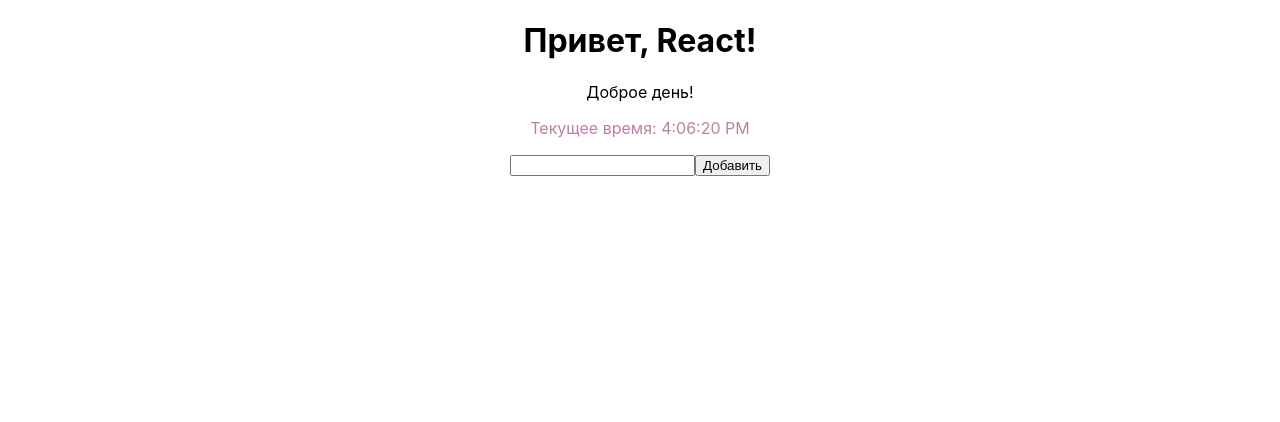
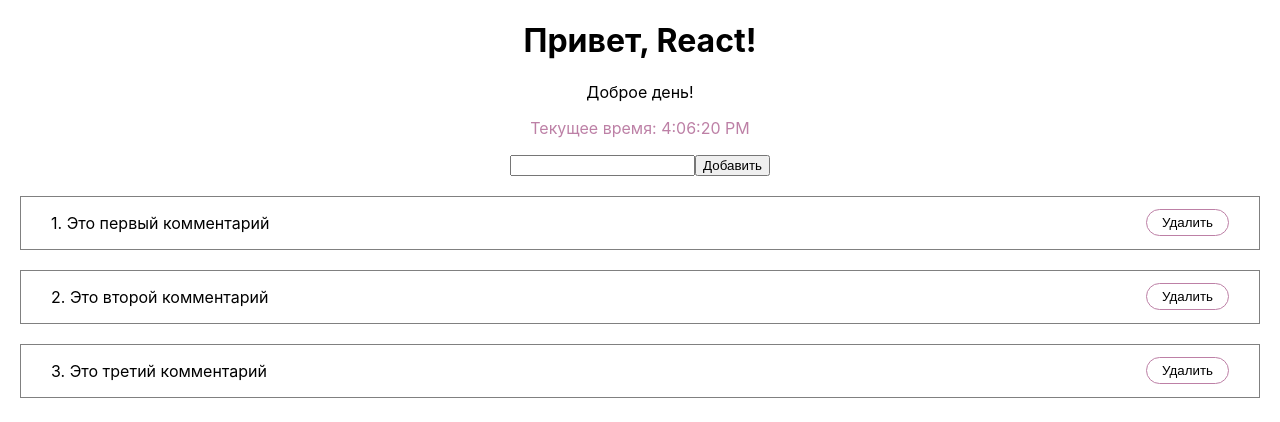
Before and after one commit to roofi-g/react, a React (Create React App) app in the folder my-first-react-app/: page / in a window 1280 px wide. Shown: the top 422 px of the page. Built offline with nearby package versions, Linux system fonts and the light colour scheme.

Commit message:
added component CommentsList

```diff
--- a/my-first-react-app/src/App.js
+++ b/my-first-react-app/src/App.js
@@ -4,6 +4,7 @@ import Counter from "./components/Counter/Counter";
 import TextInput from "./components/TextInput/TextInput";
 import TodoList from "./components/TodoList/TodoList";
 import Timer from "./components/Timer/Timer";
+import CommentsList from "./components/CommentsList/CommentsList";
 
 function App() {
   return (
@@ -14,6 +15,7 @@ function App() {
       {/*<TextInput />*/}
       <TodoList />
       {/*<Timer />*/}
+      <CommentsList />
     </div>
   );
 }
--- /dev/null
+++ b/my-first-react-app/src/components/CommentsList/CommentsList.css
@@ -0,0 +1,8 @@
+.comment {
+    display: flex;
+    justify-content: space-between;
+    align-items: center;
+    border: 1px solid gray;
+    margin: 20px;
+    padding: 0 30px;
+}
--- /dev/null
+++ b/my-first-react-app/src/components/CommentsList/CommentsList.js
@@ -0,0 +1,32 @@
+import './CommentsList.css';
+import Button from '../UI/button/Button'
+const {useState} = require("react");
+
+function Comment(props) {
+  return (
+    <div className={"comment"}>
+      <p><span>{props.comment.id}.</span> {props.comment.text}</p>
+      <Button onClick={() => props.remove(props.comment)} text="Удалить" />
+    </div>
+  )
+}
+
+function CommentsList() {
+  const [comments, setComments] = useState([
+    { id: 1, text: "Это первый комментарий" },
+    { id: 2, text: "Это второй комментарий" },
+    { id: 3, text: "Это третий комментарий" }
+  ]);
+
+  const removeComment = (comment) => {
+    setComments(comments.filter(c => c.id !== comment.id))
+  }
+
+  return (
+    <div>
+      {comments.map(comment => <Comment remove={removeComment} comment={comment} key={comment.id} />)}
+    </div>
+  )
+}
+
+export default CommentsList;
```
